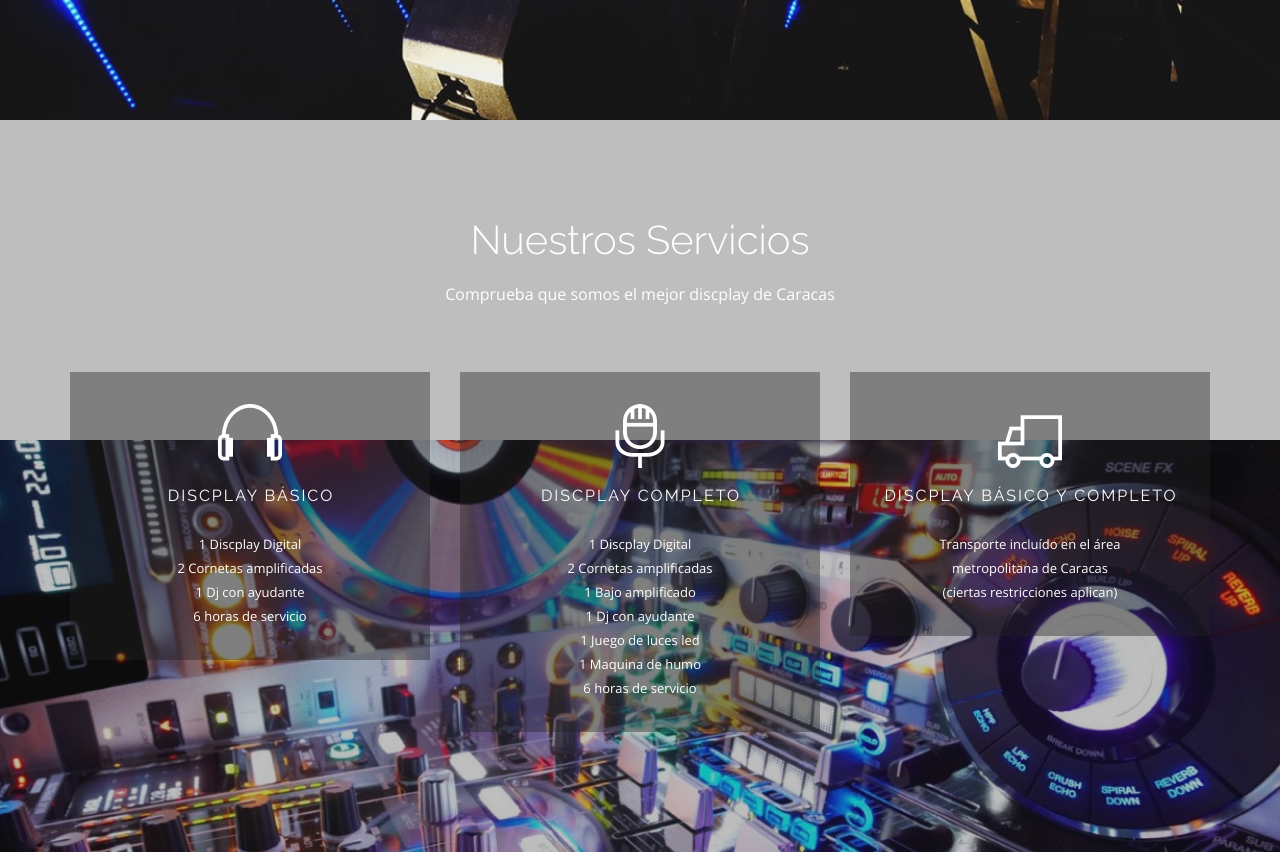
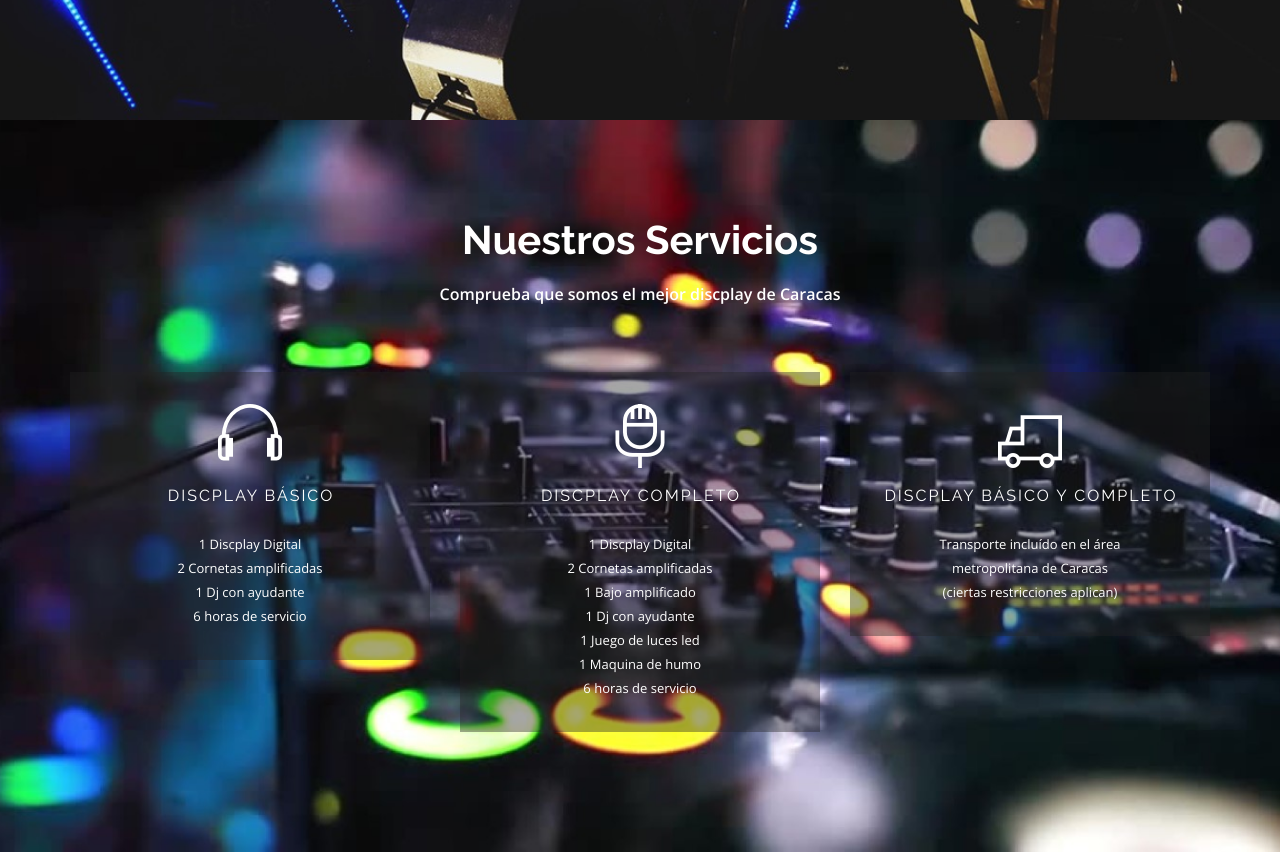
Before and after one commit to VaneGuerrero/DiscplayCelius, a plain HTML site: page index.html in a window 1280 px wide. Shown: the part 680-1532 px from the top of the page. Drawn offline with nearby package versions, Linux system fonts and the light colour scheme; files whose address does not match are found by name.

Commit message:
al 24-02
correccion de peticiones

```diff
--- a/css/custom.css
+++ b/css/custom.css
@@ -1 +1,5 @@
 /****** PLACE YOUR CUSTOM STYLES HERE ******/
+esta{
+-webkit-filter: brightness(50%);
+filter: brightness(80%);
+}
--- a/index.html
+++ b/index.html
@@ -110,16 +110,16 @@
 		    </section></div>
 
 
-            <section class="image-bg overlay parallax hidden-xs">
+            <section class="image-bg">
 		        <div class="background-image-holder">
-		            <img alt="Background" class="background-image" src="img/img-23.jpg">
+		            <img alt="Background" class="esta" src="img/img-24.jpg">
 		        </div>
 		        <div class="container">
 		            <div class="row">
 		                <div class="col-sm-12 text-center">
-		                    <h2 class="mb16" id="servicios">Nuestros Servicios</h2>
+		                    <h2 class="mb16" id="servicios"><strong>Nuestros Servicios</strong></h2>
 		                    <p class="lead mb64">
-		                        Comprueba que somos el mejor discplay de Caracas
+		                       <strong>Comprueba que somos el mejor discplay de Caracas</strong>
 		                    </p>
 		                </div>
 		            </div>
@@ -137,6 +137,7 @@
                                     <br>2 Cornetas amplificadas
                                     <br>1 Dj con ayudante
                                     <br>6 horas de servicio
+
 		                        </p>
 		                    </div>
 
@@ -185,7 +186,7 @@
 
             <section class="image-bg overlay parallax hidden-xs">
 		        <div class="background-image-holder">
-		            <img alt="Background" class="background-image" src="img/img-24.jpg">
+		            <img alt="Background" class="background-image" src="img/img-23.jpg">
 		        </div>
 		        <div class="container">
 		            <div class="row">
```
